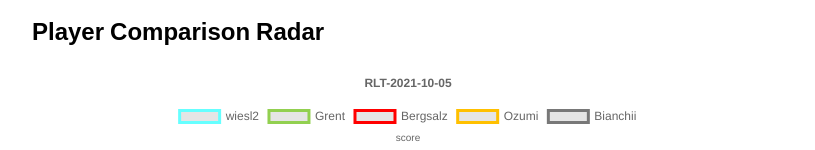
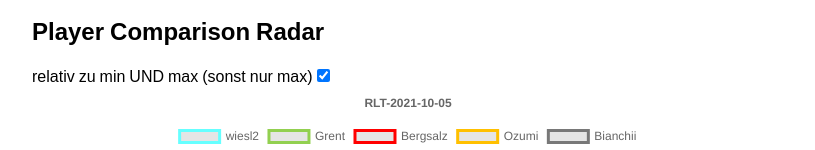
Before and after one commit to mjhalwa/oatzcharts, a React (Create React App) app in the folder oatz-charts/: page / in a window 1280 px wide. Shown: the part 135-285 px from the top of the page, without its empty margins (232-1047 px from the left). Built offline with nearby package versions, Linux system fonts and the light colour scheme; no server answers.

Commit message:
adds calculation of min and total min; adds checkbox to select between values calculated relative to max only or relative to min and max

```diff
--- a/oatz-charts/src/App.tsx
+++ b/oatz-charts/src/App.tsx
@@ -22,6 +22,7 @@ type AppStates = {
   loading: boolean;
   data: ChartData[];
   errorMessage: string;
+  PlayerComparison_withMinAndMax: boolean;
 };
 
 class App extends React.Component<AppProps, AppStates> {
@@ -29,7 +30,8 @@ class App extends React.Component<AppProps, AppStates> {
     selectedDayIndex: 0, //!< latest day
     loading: true,
     data: offlineData,
-    errorMessage: ""
+    errorMessage: "",
+    PlayerComparison_withMinAndMax: true
   }
   componentDidMount() {
     fetch(`${domain}/rocketleague/api/all`)
@@ -66,6 +68,9 @@ class App extends React.Component<AppProps, AppStates> {
   handleDaySelectionChange(event: React.ChangeEvent<HTMLSelectElement>): void {
     this.setState( {selectedDayIndex: Number(event.target.value)} );
   }
+  handlePlayerComparison_withMinAndMax_InputChange(event: React.ChangeEvent<HTMLInputElement>): void {
+    this.setState({PlayerComparison_withMinAndMax: event.target.checked})
+  }
   render() {
     if (this.state.loading) {
       return (
@@ -88,6 +93,15 @@ class App extends React.Component<AppProps, AppStates> {
 
           <section>
             <h2>Player Comparison Radar</h2>
+            <label>
+              relativ zu  min UND max (sonst nur max)
+              <input
+                name="withMinAndMax"
+                type="checkbox"
+                checked={this.state.PlayerComparison_withMinAndMax}
+                onChange={(event) => {this.handlePlayerComparison_withMinAndMax_InputChange(event);}}
+              />
+            </label>
             <RLTRadar
               data={
                 this.state.data[this.state.selectedDayIndex].players.map( p => {
@@ -99,6 +113,7 @@ class App extends React.Component<AppProps, AppStates> {
               }
               allData={this.state.data}
               title={this.state.data[this.state.selectedDayIndex].name}
+              relToMinAndMax={this.state.PlayerComparison_withMinAndMax}
               />
           </section>
 
--- a/oatz-charts/src/RLTRadar.tsx
+++ b/oatz-charts/src/RLTRadar.tsx
@@ -1,7 +1,7 @@
 import React from 'react';
 import {Radar} from 'react-chartjs-2';
 import {ChartData} from './read-data';
-import {getAllPlayerMaxStats} from './analysis';
+import {getAllPlayerLimitStats, Limits} from './analysis';
 
 
 /* test
@@ -44,15 +44,16 @@ type RLTRadarProps = {
   data: InputData[];
   allData: ChartData[];
   title: string;
+  relToMinAndMax: boolean;
 };
 
 type RLTRadarStates = {
-  maxes: {[measureName: string]: number};
+  allStatsLimits: {[measureName: string]: Limits};
 };
 
 export class RLTRadar extends React.Component<RLTRadarProps, RLTRadarStates> {
   state = {
-    maxes: getAllPlayerMaxStats(this.props.allData),
+    allStatsLimits: getAllPlayerLimitStats(this.props.allData),
   }
   getPlayerColor(playerName: string): string {
     if ( playerName === "wiesl2" ) { return 'rgb(102, 255, 255)'; }
@@ -74,7 +75,13 @@ export class RLTRadar extends React.Component<RLTRadarProps, RLTRadarStates> {
             return {
               label: d.player,
               //data: d.measures.map(m => m.value),
-              data: d.measures.map(m => m.value/this.state.maxes[m.name]),
+              data: this.props.relToMinAndMax
+                    ?
+                    // rel to min and max
+                    d.measures.map(m => ( m.value - this.state.allStatsLimits[m.name].min ) / ( this.state.allStatsLimits[m.name].max - this.state.allStatsLimits[m.name].min )  )
+                    // rel to max
+                    :
+                    d.measures.map(m => m.value/this.state.allStatsLimits[m.name].max),
               fill: false,
               borderColor: this.getPlayerColor(d.player),
               pointBackgroundColor: this.getPlayerColor(d.player),
@@ -118,6 +125,7 @@ export class RLTRadar extends React.Component<RLTRadarProps, RLTRadarStates> {
               text: this.props.title
             }
           }
+          // see https://www.chartjs.org/docs/3.0.2/axes/radial/linear.html
         }
       }
       />
--- a/oatz-charts/src/analysis.ts
+++ b/oatz-charts/src/analysis.ts
@@ -1,3 +1,4 @@
+import { isNull } from 'lodash';
 import {ChartData} from './read-data';
 // see https://github.com/lodash/lodash/issues/3192
 //import cloneDeep from 'lodash/cloneDeep'
@@ -7,6 +8,7 @@ export type MeasureSummary = {
   sum: number;
   avg: number;
   max: number;
+  min: number;
 };
 
 export type PlayerStats = {
@@ -16,9 +18,10 @@ export type PlayerStats = {
 
 function getInitStats(measureKeys: string[]): PlayerStats {
   const initSummary: MeasureSummary = {
-    sum: 0,
-    avg: 0,
-    max: 0
+    sum: NaN,
+    avg: NaN,
+    max: NaN,
+    min: NaN,
   };
   let playerStats: PlayerStats = {
     dayCount: 0,
@@ -48,8 +51,12 @@ export function calcStats(data: ChartData[]): {[player: string]: PlayerStats } {
         stats[playerName] = cloneDeep(getInitStats(measureNames));
         */
         stats[playerName] = JSON.parse(JSON.stringify(getInitStats(measureNames)));
+        for ( const m of measureNames ) {
+          stats[playerName].measures[m].sum = playerDayData.measures[m].avg.value
+          stats[playerName].measures[m].min = playerDayData.measures[m].avg.value
+          stats[playerName].measures[m].max = playerDayData.measures[m].avg.value
         }
-      stats[playerName].dayCount += 1;
+      } else {
         for ( const m of measureNames ) {
           // increment stats of player to calculate sum
           stats[playerName].measures[m].sum += playerDayData.measures[m].avg.value
@@ -57,7 +64,13 @@ export function calcStats(data: ChartData[]): {[player: string]: PlayerStats } {
           if (playerDayData.measures[m].avg.value > stats[playerName].measures[m].max) {
             stats[playerName].measures[m].max = playerDayData.measures[m].avg.value;
           }
+          // check for min
+          if (playerDayData.measures[m].avg.value < stats[playerName].measures[m].min) {
+            stats[playerName].measures[m].min = playerDayData.measures[m].avg.value;
           }
+        }
+      }
+      stats[playerName].dayCount += 1;
     }
   }
   // calculate averages
@@ -66,26 +79,40 @@ export function calcStats(data: ChartData[]): {[player: string]: PlayerStats } {
       stats[name].measures[m].avg = stats[name].measures[m].sum/stats[name].dayCount;
     }
   }
+//  console.log(JSON.parse(JSON.stringify(Object.keys(stats).map(k => `${k}: ${Object.keys(stats[k].measures).map(j => stats[k].measures[j].min)}`))));
   return stats;
 }
 
-export function getAllPlayerMaxStats(data: ChartData[]): {[measureName: string]: number} {
+export type Limits = {
+  min: number;
+  max: number;
+}
+
+export function getAllPlayerLimitStats(data: ChartData[]): {[measureName: string]: Limits} {
   const stats = calcStats(data);
 
-  let maxes: {[measureName: string]: number} = {};
+  let limits: {[measureName: string]: Limits } = {};
 
   const measureNames = Object.keys(data[0].players[0].measures)
   for (const name of measureNames) {
-    maxes[name] = 0;
+    limits[name] = {
+      min: NaN,
+      max: NaN
+    }
   }
 
   for (const player in stats) {
     for ( const measureName in stats[player].measures ) {
-      if ( stats[player].measures[measureName].max > maxes[measureName] ) {
-        maxes[measureName] = stats[player].measures[measureName].max;
+      if ( isNaN(limits[measureName].max) || ( stats[player].measures[measureName].max > limits[measureName].max ) ) {
+        limits[measureName].max = stats[player].measures[measureName].max;
+      }
+      if ( isNaN(limits[measureName].min) || ( stats[player].measures[measureName].min < limits[measureName].min ) ) {
+        limits[measureName].min = stats[player].measures[measureName].min;
       }
     }
   }
 
-  return maxes;
+  console.log(limits);
+
+  return limits;
 };
```
Lines whose indentation alone changed are shown as unchanged.
